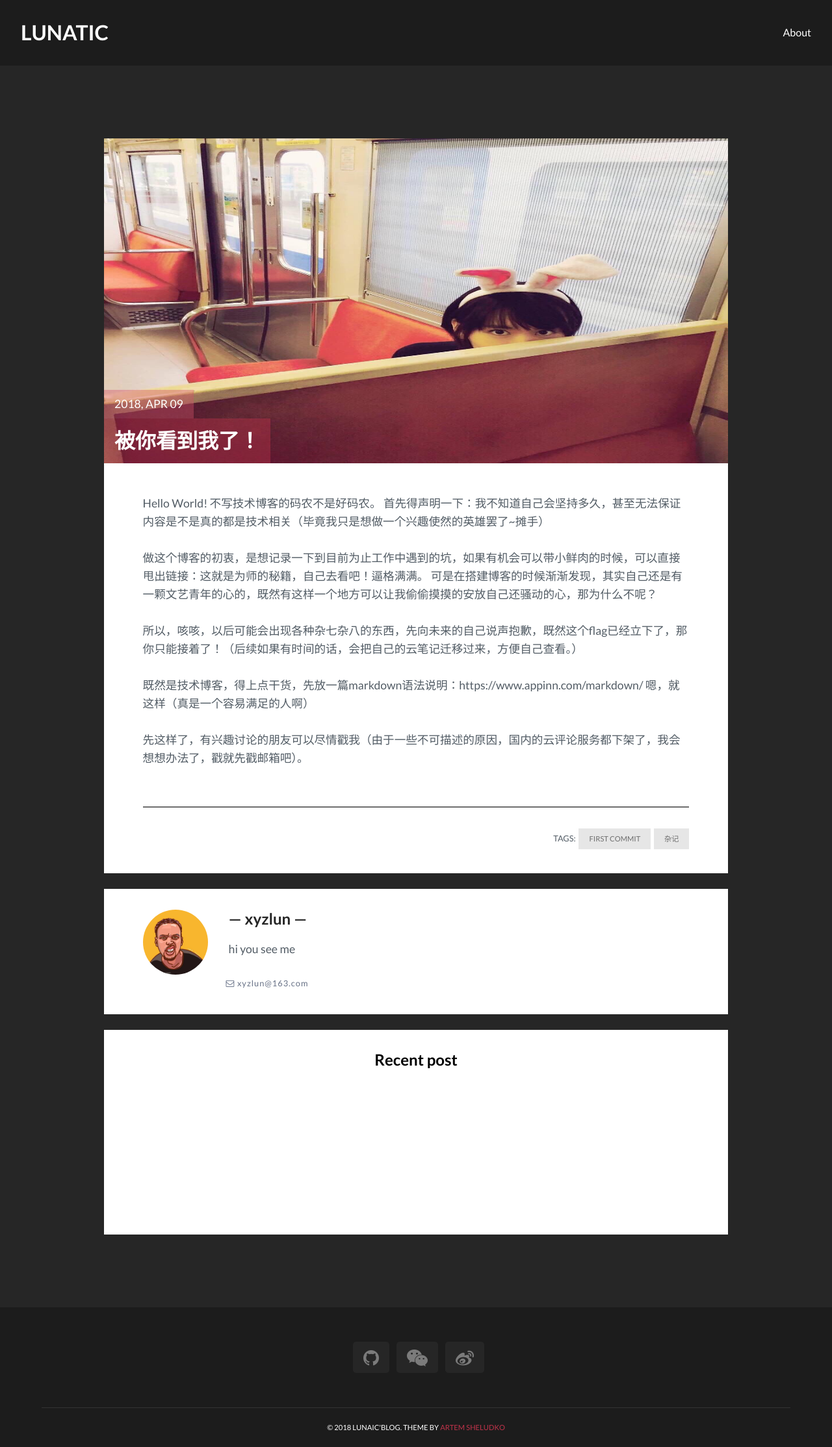
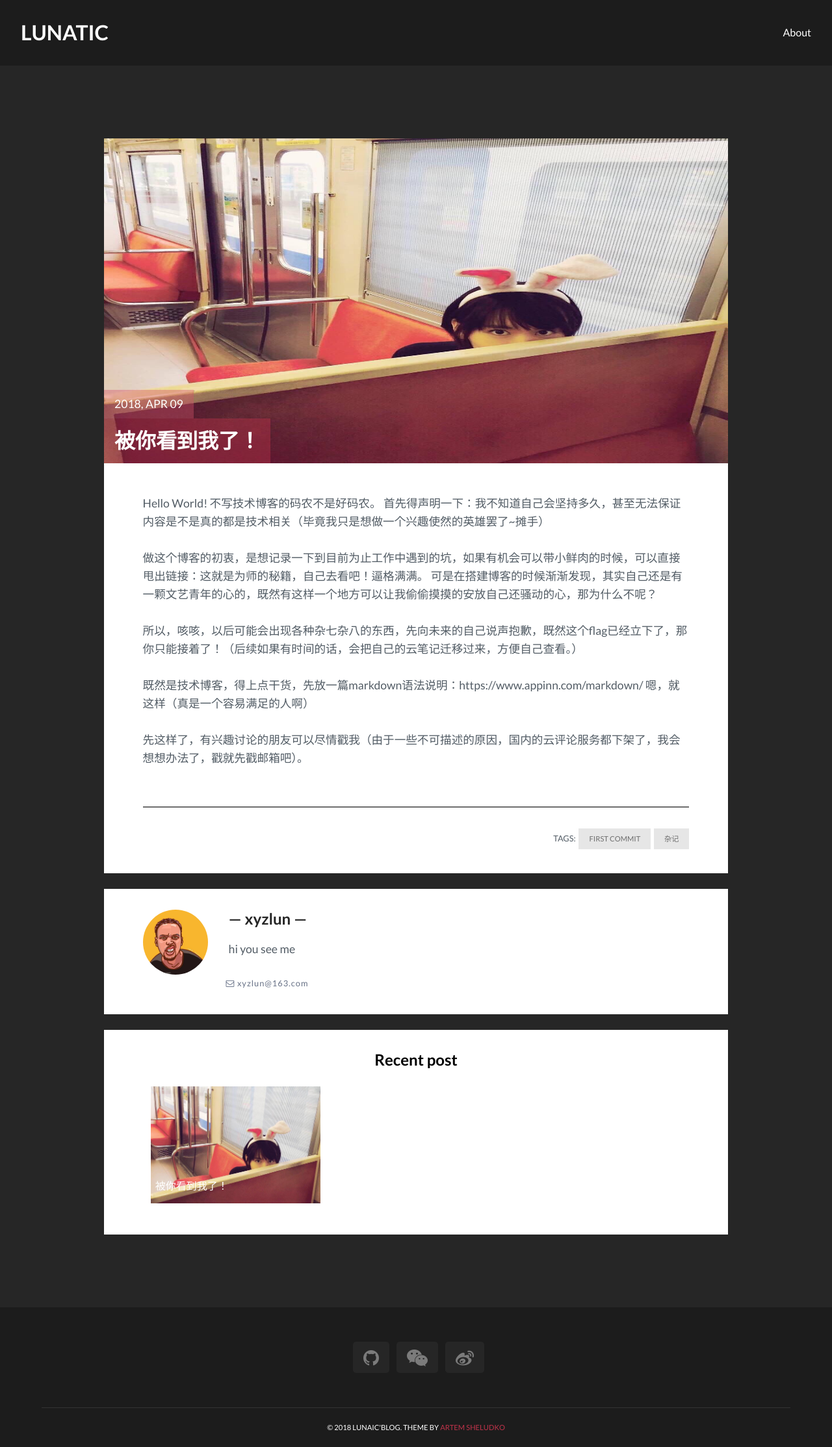
Before and after one commit to xyzlun/xyzlun.github.io, a Jekyll site: the page built from _posts/2018-04-09-hello-world.markdown, in a window 1280 px wide. Shown: the whole page at 65% size. Built offline with Jekyll 4.4.1, drawn with Linux system fonts in a browser that asks for light colours; comment, search, counter and statistics services are not loaded.

Commit message:
修正最近上传功能

```diff
--- a/_layouts/post.html
+++ b/_layouts/post.html
@@ -56,16 +56,19 @@ layout: default
     conf: 'prod_606f83a48fa389c8d4c03cb95efe7bbd'
     });
     </script>
+
   <section class="recent_box">
     <div class="post_wrapper">
       <h2 class="recent_title">Recent post</h2>
       <div class="recent_list">
-                {% for post in site.posts offset:0 limit:6 %} {% if post.title %}
-                <a href="{{ root_url }}{{ post.url }}" class="recent_item" style="background-image: url( {{ " ../assets/img/ " | prepend: site.baseurl | append : post.img}} )"><span>{{ post.title }}</span></a> {% endif %} {% endfor %}
+        {% for post in site.posts offset:0 limit:6 %}
+          {% if post.title %}
+            <a href="{{ root_url }}{{ post.url }}" class="recent_item" style="background-image: url( {{ "/assets/img/" | prepend: site.baseurl | append : post.img}} )"><span>{{ post.title }}</span></a>
+          {% endif %}
+        {% endfor %}
       </div>
     </div>
-    </section>
-    <!-- End Section Recent Box -->
+  </section> <!-- End Section Recent Box -->
 
     {% include disqus.html %}
 
```
Lines whose indentation alone changed are shown as unchanged.
